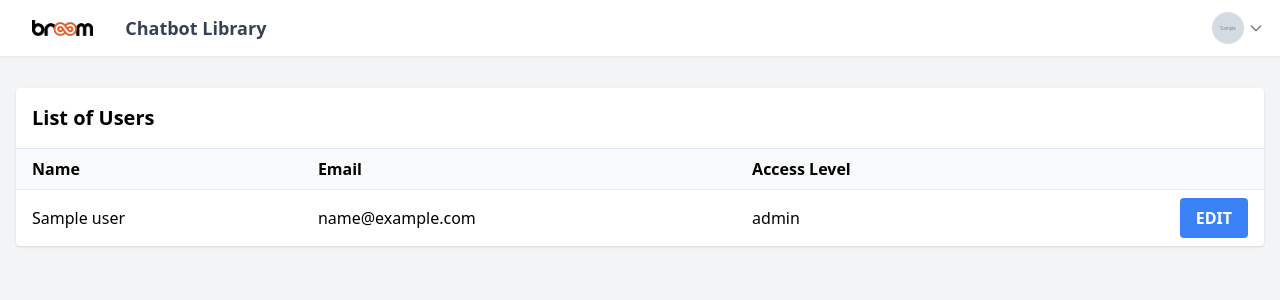
After one commit to sapujagad-id/sapungobrol, a FastAPI app: template auth/templates/view-users.html in a window 1280 px wide. The commit adds this page. Shown: the top 300 px of the page. Run offline with FastAPI, Linux system fonts and the light colour scheme; the template is opened without the code that fills it: most values are stand-ins (such as "Sample title", 1, 10 or a date in 2020); grey boxes marked "Sample" are stand-in pictures; parts of the project's set-up code (start-up, migrations or seed data) failed here and were passed over; some libraries are stand-ins or nearby versions.

Commit message:
[Green] Implement admin-only access for user listing and login-required view for chatbot library
- Add functionality to check if a logged-in user is an admin based on emails defined in env
- Enable access to chatbot library only if user is logged in
- Restrict user list access to admin users only
- Pass tests for both login-required and admin-only conditions

```diff
--- a/auth/conftest.py
+++ b/auth/conftest.py
@@ -57,6 +57,7 @@ def setup_real_service(setup_repository, setup_google_credentials, setup_jwt_sec
       setup_google_credentials,
       "http://localhost:8000",
       setup_jwt_secret,
+      "example@broom.id"
       )
     return service
 
--- a/auth/exceptions.py
+++ b/auth/exceptions.py
@@ -1,5 +1,10 @@
 class NoTokenSupplied(Exception):
     def __init__(self, message="Token cannot be empty"):
+        self.message = message
+        super().__init__(self.message)
+
+class UserUnauthorized(Exception):
+    def __init__(self, message="Unauthorized"):
         self.message = message
         super().__init__(self.message)
 
--- /dev/null
+++ b/auth/templates/view-users.html
@@ -0,0 +1,54 @@
+<!DOCTYPE html>
+<html lang="en">
+<head>
+    <meta charset="UTF-8">
+    <meta name="viewport" content="width=device-width, initial-scale=1.0">
+    <title>View Users - Broom.id</title>
+    <script src="https://cdn.tailwindcss.com"></script>
+</head>
+<body class="bg-gray-100">
+    <!-- Navbar -->
+    {% include 'navbar.html' %}
+
+    <main class="container mx-auto mt-8 px-4">
+        <div class="bg-white rounded shadow">
+            <div class="flex justify-between items-center p-4 border-b">
+                <h2 class="text-xl font-semibold">List of Users</h2>
+            </div>
+
+            <!-- Content Table -->
+            <table class="w-full">
+                <thead>
+                    <tr class="bg-gray-50">
+                        <th class="px-4 py-2 text-left">Name</th>
+                        <th class="px-4 py-2 text-left">Email</th>
+                        <th class="px-4 py-2 text-left">Access Level</th>
+                        <th class="px-4 py-2"></th>
+                    </tr>
+                </thead>
+                <tbody>
+                    {% for user in users %}
+                    <tr class="border-t">
+                        <td class="px-4 py-2">{{ user.name }}</td>
+                        <td class="px-4 py-2">{{ user.email }}</td>
+                        <td class="px-4 py-2">{{ user.access_level }}</td>
+                        <td class="px-4 py-2 text-right">
+                            <button
+                                class="bg-blue-500 hover:bg-blue-700 text-white font-bold py-2 px-4 rounded"
+                                onclick="window.location.href='/edit-user/{{ user.id }}'">
+                                EDIT
+                            </button>
+                        </td>
+                    </tr>
+                    {% endfor %}
+                </tbody>
+            </table>
+        </div>
+        <div class="mt-4 flex justify-center">
+            <nav class="inline-flex rounded-md shadow" role="navigation" aria-label="links to nearby pages">
+                <!-- Pagination buttons (if needed) -->
+            </nav>
+        </div>
+    </main>
+</body>
+</html>
--- a/bot/templates/create-chatbot.html
+++ b/bot/templates/create-chatbot.html
@@ -10,7 +10,6 @@
 </head>
 <body class="bg-gray-100">
     <!-- Navbar -->
-    {% set title = 'Create Chatbot' %}
     {% include 'navbar.html' %}
 
     <main class="container mx-auto mt-8 px-4">
--- a/bot/templates/edit-chatbot.html
+++ b/bot/templates/edit-chatbot.html
@@ -9,11 +9,11 @@
 </head>
 <body class="bg-gray-100">
     <!-- Navbar -->
-    {% set title = 'Edit Chatbot' %}
     {% include 'navbar.html'  %}
 
     <main class="container mx-auto mt-8 px-4">
         <form id="chatbot-form" method="POST" class="bg-white shadow-md rounded-lg p-6" onsubmit="submitForm(event, '{{ bot.id if bot.id else null }}')">
+            <h1 class="text-2xl font-bold text-center mb-6">Edit Chatbot</h1>
             <div class="mb-4">
                 <label for="name" class="block text-gray-700 text-sm font-bold mb-2">Chatbot Name</label>
                 <input type="text" id="name" name="name" class="shadow appearance-none border rounded w-full py-2 px-3 text-gray-700 leading-tight focus:outline-none focus:shadow-outline" placeholder="Enter chatbot name" value="{{ bot.name }}">
--- a/bot/templates/list.html
+++ b/bot/templates/list.html
@@ -9,7 +9,6 @@
 </head>
 <body class="bg-gray-100">
     <!-- Navbar -->
-    {% set title = 'View Existing Chatbots' %}
     {% include 'navbar.html'  %}
 
     <main class="container mx-auto mt-8 px-4">
--- a/bot/templates/navbar.html
+++ b/bot/templates/navbar.html
@@ -1,15 +1,24 @@
 <!-- navbar.html -->
 <nav class="bg-white shadow-sm" role="navigation" aria-label="site menu">
     <div class="container mx-auto px-4 py-3 flex justify-between items-center">
-        <div class="flex items-center">
+        <div class="flex items-center space-x-4">
+            <!-- Logo -->
             <img src="/assets/broom-logo.png" alt="Broom.id Logo" class="h-4 mx-4">
-            <h1 class="text-lg font-semibold">{{ title | default('') }}</h1>
+
+            {% if user_profile %}
+                <a href="/" class="text-lg font-semibold text-gray-700 hover:text-blue-500">Chatbot Library</a>
+                {% if user_profile.email in admin_emails %}
+                    <a href="/users" class="text-lg font-semibold text-gray-700 hover:text-blue-500">Users</a>
+                {% endif %}
+            {% endif %}
         </div>
+
+        <!-- User Profile Menu -->
         <div class="flex items-center relative">
             {% if user_profile %}
                 <div class="relative">
-                    <div class="relative flex items-center" id="userMenuButton">
-                        <img src={{user_profile.picture}} alt="Avatar" class="h-8 w-8 rounded-full">
+                    <div class="relative flex items-center cursor-pointer" id="userMenuButton">
+                        <img src="{{ user_profile.picture }}" alt="Avatar" class="h-8 w-8 rounded-full">
                         <svg class="w-4 h-4 ml-1 text-gray-500" fill="none" stroke="currentColor" viewBox="0 0 24 24" xmlns="http://www.w3.org/2000/svg">
                             <path stroke-linecap="round" stroke-linejoin="round" stroke-width="2" d="M19 9l-7 7-7-7"></path>
                         </svg>
@@ -26,6 +35,7 @@
                     });
                 </script>
             {% else %}
+                <a href="/login" class="text-sm text-blue-600 hover:underline">Login</a>
             {% endif %}
         </div>
     </div>
--- a/bot/view.py
+++ b/bot/view.py
@@ -32,7 +32,7 @@ class BotView(ABC):
 
 # note: authentication not impl yet
 class BotViewV1(BotView):
-    def __init__(self, controller: BotController, service: BotService, auth_controller: AuthController) -> None:
+    def __init__(self, controller: BotController, service: BotService, auth_controller: AuthController, admin_emails=list[str]) -> None:
         super().__init__()
         self.templates = Jinja2Templates(
             env=Environment(
@@ -43,6 +43,7 @@ class BotViewV1(BotView):
         self.controller = controller
         self.service = service
         self.auth_controller = auth_controller
+        self.admin_emails = admin_emails
 
     @login_required()
     def show_list_chatbots(self, request: Request):
@@ -52,6 +53,7 @@ class BotViewV1(BotView):
             request=request,
             name="list.html",
             context={"bots": bots,
+                    "admin_emails": self.admin_emails,
                      "user_profile": user_profile.get("data")
                      },
         )
@@ -66,6 +68,7 @@ class BotViewV1(BotView):
             context =   {
                             "model_engines": [e.value for e in ModelEngine],
                             "bot":bot,
+                            "admin_emails": self.admin_emails,
                             "message_adapters": [e.value for e in MessageAdapter],
                             "user_profile": user_profile.get("data")
                         }
@@ -80,6 +83,7 @@ class BotViewV1(BotView):
             context={
                 "model_engines": [e.value for e in ModelEngine],
                 "message_adapters": [e.value for e in MessageAdapter],
+                "admin_emails": self.admin_emails,
                 "user_profile": user_profile.get("data")
             }
         )
--- a/main.py
+++ b/main.py
@@ -9,6 +9,7 @@ from auth.controller import AuthControllerV1
 from auth.repository import PostgresAuthRepository
 from auth.service import AuthServiceV1
 from auth.dto import GoogleCredentials, ProfileResponse
+from auth.view import UserViewV1
 from bot.view import BotViewV1
 from config import AppConfig, configure_logger
 from chat import ChatEngineSelector
@@ -40,9 +41,11 @@ if __name__ == "__main__":
 
     auth_repository = PostgresAuthRepository(sessionmaker)
 
-    auth_service = AuthServiceV1(auth_repository, google_credentials, config.base_url, config.jwt_secret_key)
+    auth_service = AuthServiceV1(auth_repository, google_credentials, config.base_url, config.jwt_secret_key, config.admin_emails)
 
     auth_controller = AuthControllerV1(auth_service)
+
+    user_view = UserViewV1(auth_controller, auth_service, config.admin_emails)
 
     bot_repository = PostgresBotRepository(sessionmaker)
 
@@ -50,8 +53,7 @@ if __name__ == "__main__":
 
     bot_controller = BotControllerV1(bot_service)
 
-    bot_view = BotViewV1(bot_controller, bot_service, auth_controller)
-
+    bot_view = BotViewV1(bot_controller, bot_service, auth_controller, config.admin_emails)
 
     engine_selector = ChatEngineSelector(openai_api_key=config.openai_api_key, anthropic_api_key=config.anthropic_api_key)
 
@@ -92,6 +94,14 @@ if __name__ == "__main__":
         response_class=HTMLResponse,
         description="Page that displays chatbot in detail",
     )
+
+    app.add_api_route(
+        "/users",
+        endpoint=user_view.view_users,
+        response_class=HTMLResponse,
+        description="Page that displays all users",
+    )
+
 
     app.add_api_route(
         "/api/bots",
@@ -141,6 +151,13 @@ if __name__ == "__main__":
     )
 
     app.add_api_route(
+        "/api/user/get-all-user-basic-info",
+        endpoint=auth_controller.get_all_users_basic_info,
+        methods=["GET"],
+    )
+
+
+    app.add_api_route(
         "/api/auth/callback/google",
         endpoint=auth_controller.authorize_google,
         response_class=RedirectResponse,
```
Also changed, not shown: auth/controller.py (+19 -1 lines), auth/repository.py (+15 -2 lines), auth/service.py (+26 -3 lines), auth/view.py (added, +45 -0 lines), config/__init__.py (+17 -0 lines).
